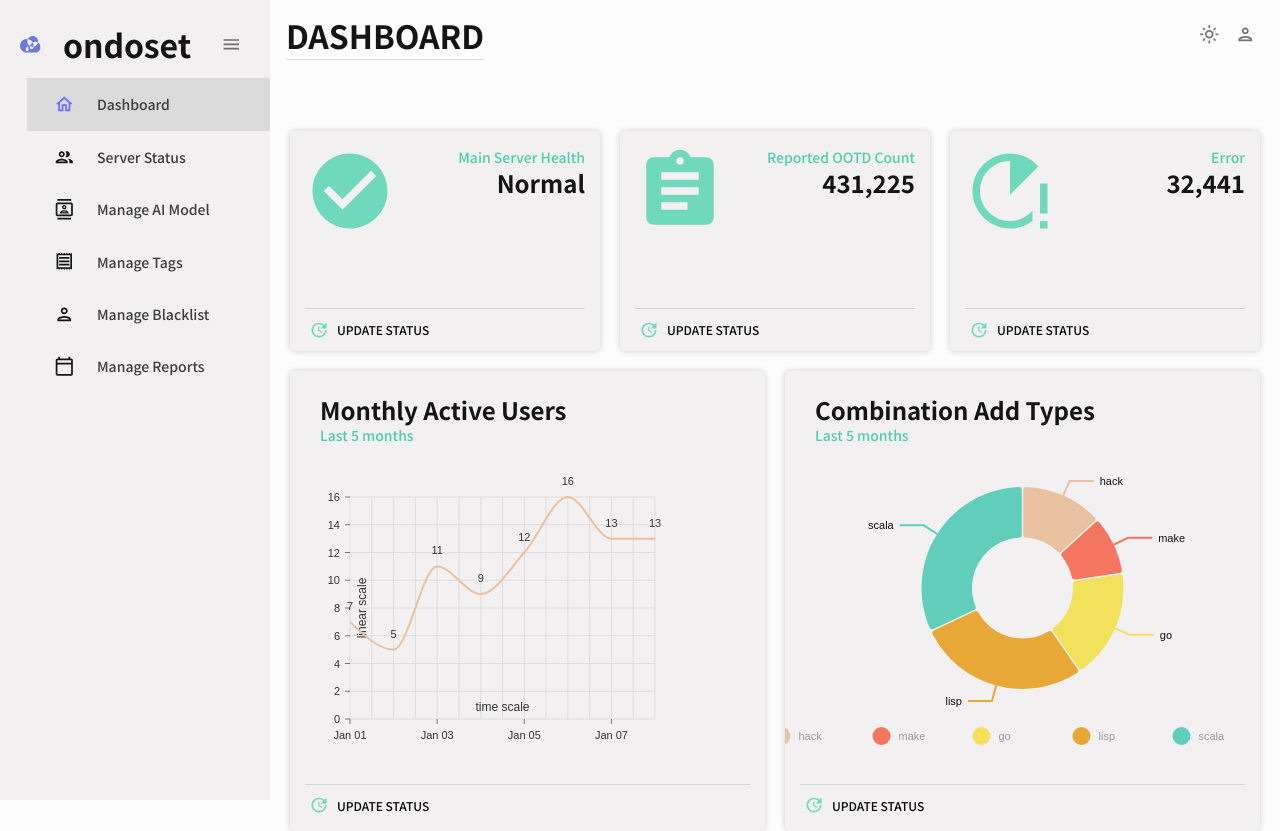
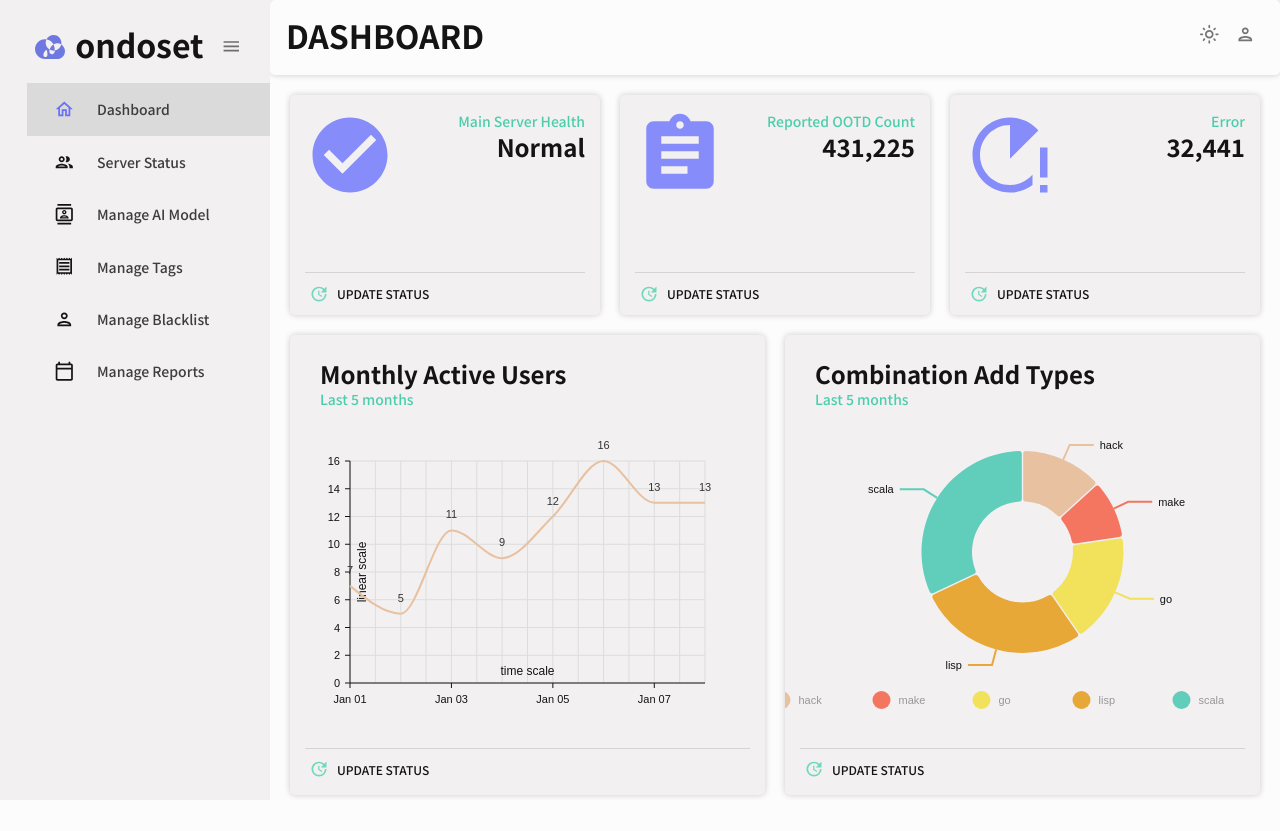
Before and after one commit to Team-Easy/Ondoset_Web, a React (Create React App) app in the folder ondoset-admin/: page / in a window 1280 px wide. After the commit the page ends 800 px from the top, so only its background shows below. Built offline with nearby package versions, Linux system fonts and the light colour scheme.

Commit message:
Chore: minor revise in global comp

```diff
--- a/ondoset-admin/src/components/Header.jsx
+++ b/ondoset-admin/src/components/Header.jsx
@@ -19,8 +19,6 @@ const Header = ({ title, subtitle }) => {
           {subtitle}
         </Typography>
       )}
-
-      <Divider sx={{ m: "0px 0 5px 0" }} />
     </Box>
   );
 };
--- a/ondoset-admin/src/components/StatBox.jsx
+++ b/ondoset-admin/src/components/StatBox.jsx
@@ -70,6 +70,9 @@ const StatBox = ({ title, subtitle, icon }) => {
               sx={{ color: colors.greenAccent[600], fontSize: "26px" }}
             />
           }
+          style={{
+            color: colors.grey[100],
+          }}
         >
           Update Status
         </Button>
--- a/ondoset-admin/src/components/TimeLineChart.jsx
+++ b/ondoset-admin/src/components/TimeLineChart.jsx
@@ -1,10 +1,42 @@
 import { ResponsiveLine } from "@nivo/line";
+import { tokens } from "../theme";
+import { useTheme } from "@mui/material";
 import { timeLinearLineData as data } from "../data/mockData";
 
 const MAULineChart = () => {
+  const theme = useTheme();
+  const colors = tokens(theme.palette.mode);
   return (
     <ResponsiveLine
       animate
+      theme={{
+        axis: {
+          domain: {
+            line: {
+              stroke: colors.grey[100],
+            },
+          },
+          legend: {
+            text: {
+              fill: colors.grey[100],
+            },
+          },
+          ticks: {
+            line: {
+              stroke: colors.grey[100],
+              strokeWidth: 1,
+            },
+            text: {
+              fill: colors.grey[100],
+            },
+          },
+        },
+        legends: {
+          text: {
+            fill: colors.grey[100],
+          },
+        },
+      }}
       axisBottom={{
         format: "%b %d",
         legend: "time scale",
@@ -19,14 +51,7 @@ const MAULineChart = () => {
       data={data}
       enablePointLabel
       enableTouchCrosshair
-      // height={400}
-      //   margin={{
-      //     bottom: 60,
-      //     left: 80,
-      //     right: 20,
-      //     top: 20,
-      //   }}
-      margin={{ top: 50, right: 110, bottom: 50, left: 60 }}
+      margin={{ top: 50, right: 60, bottom: 50, left: 60 }}
       pointBorderColor={{
         from: "color",
         modifiers: [["darker", 0.3]],
@@ -35,7 +60,6 @@ const MAULineChart = () => {
       pointSize={16}
       pointSymbol={function noRefCheck() {}}
       useMesh
-      // width={900}
       xFormat="time:%Y-%m-%d"
       xScale={{
         format: "%Y-%m-%d",
--- a/ondoset-admin/src/scenes/dashboard/index.jsx
+++ b/ondoset-admin/src/scenes/dashboard/index.jsx
@@ -52,7 +52,7 @@ const Dashboard = () => {
             subtitle="Main Server Health"
             icon={
               <CheckCircleIcon
-                sx={{ color: colors.greenAccent[600], fontSize: "94px" }}
+                sx={{ color: colors.blueAccent[600], fontSize: "94px" }}
               />
             }
           />
@@ -76,7 +76,7 @@ const Dashboard = () => {
             subtitle="Reported OOTD Count"
             icon={
               <AssignmentIcon
-                sx={{ color: colors.greenAccent[600], fontSize: "26px" }}
+                sx={{ color: colors.blueAccent[600], fontSize: "26px" }}
               />
             }
           />
@@ -100,7 +100,7 @@ const Dashboard = () => {
             subtitle="Error"
             icon={
               <RunningWithErrorsIcon
-                sx={{ color: colors.greenAccent[600], fontSize: "26px" }}
+                sx={{ color: colors.blueAccent[600], fontSize: "26px" }}
               />
             }
           />
@@ -145,7 +145,7 @@ const Dashboard = () => {
               </IconButton>
             </Box> */}
           </Box>
-          <Box height="70%">
+          <Box height="70%" width="100%">
             <MAULineChart />
             {/* <LineChart /> */}
           </Box>
@@ -159,6 +159,9 @@ const Dashboard = () => {
                     sx={{ color: colors.greenAccent[600], fontSize: "26px" }}
                   />
                 }
+                style={{
+                  color: colors.grey[100],
+                }}
               >
                 Update Status
               </Button>
@@ -209,62 +212,15 @@ const Dashboard = () => {
                     sx={{ color: colors.greenAccent[600], fontSize: "26px" }}
                   />
                 }
+                style={{
+                  color: colors.grey[100],
+                }}
               >
                 Update Status
               </Button>
             </Box>
           </Box>
         </Box>
-        {/* <Box
-          gridColumn="span 6"
-          gridRow="span 4"
-          backgroundColor={colors.primary[400]}
-          overflow="auto"
-        >
-          <Box
-            display="flex"
-            justifyContent="space-between"
-            alignItems="center"
-            borderBottom={`4px solid ${colors.primary[500]}`}
-            colors={colors.grey[100]}
-            p="15px"
-          >
-            <Typography color={colors.grey[100]} variant="h5" fontWeight="600">
-              Recent Transactions
-            </Typography>
-          </Box>
-          {mockTransactions.map((transaction, i) => (
-            <Box
-              key={`${transaction.txId}-${i}`}
-              display="flex"
-              justifyContent="space-between"
-              alignItems="center"
-              borderBottom={`4px solid ${colors.primary[500]}`}
-              p="15px"
-            >
-              <Box>
-                <Typography
-                  color={colors.greenAccent[500]}
-                  variant="h5"
-                  fontWeight="600"
-                >
-                  {transaction.txId}
-                </Typography>
-                <Typography color={colors.grey[100]}>
-                  {transaction.user}
-                </Typography>
-              </Box>
-              <Box color={colors.grey[100]}>{transaction.date}</Box>
-              <Box
-                backgroundColor={colors.greenAccent[500]}
-                p="5px 10px"
-                borderRadius="4px"
-              >
-                ${transaction.cost}
-              </Box>
-            </Box>
-          ))}
-        </Box> */}
       </Box>
     </Box>
   );
--- a/ondoset-admin/src/scenes/global/Sidebar.jsx
+++ b/ondoset-admin/src/scenes/global/Sidebar.jsx
@@ -87,12 +87,12 @@ const Sidebar = () => {
             {!isCollapsed && (
               <Box
                 display="flex"
-                justifyContent="space-between"
+                justifyContent="flex-end"
                 alignItems="center"
                 // ml="15px"
                 width="100%"
               >
-                <SvgIcon viewBox="0 0 40 40">
+                <SvgIcon fontSize="large">
                   <image href={logoSrc} width={"100%"} height={"100%"} />
                 </SvgIcon>
 
@@ -100,6 +100,9 @@ const Sidebar = () => {
                   variant="h2"
                   color={colors.grey[100]}
                   fontWeight="bold"
+                  ml="10px"
+                  mr="10px"
+                  mb="5px"
                 >
                   ondoset
                 </Typography>
--- a/ondoset-admin/src/scenes/global/Topbar.jsx
+++ b/ondoset-admin/src/scenes/global/Topbar.jsx
@@ -34,8 +34,12 @@ const Topbar = () => {
       justifyContent="space-between"
       alignItems="flex-start"
       p={2}
+      sx={{
+        boxShadow: "0px 0px 6px rgba(0,0,0,0.2)",
+        borderRadius: "5px",
+      }}
     >
-      <Box mb="30px">
+      <Box>
         {/* add subtitle if needed-> will be added below title */}
         <Header title={formatPath(location.pathname)} subtitle="" />
       </Box>
```
